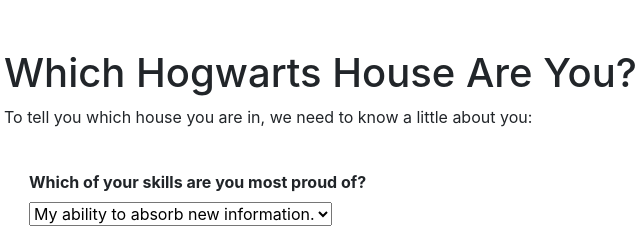
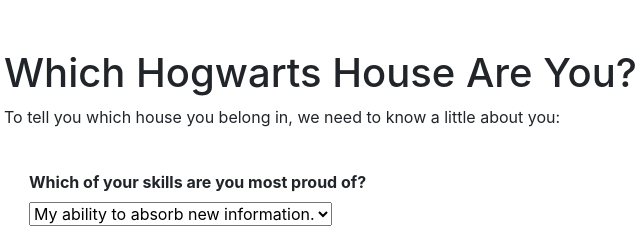
Before and after one commit to csakaguchi92/javascriptproject, a plain HTML site: page project.html in a window 1280 px wide. Shown: the top 240 px of the page, 81-721 px from the left. Drawn offline with Linux system fonts and the light colour scheme.

Commit message:
copy changed

```diff
--- a/project.html
+++ b/project.html
@@ -11,7 +11,7 @@
     <div class="container">
       <br />
       <h1>Which Hogwarts House Are You? </h1>
-        <p>To tell you which house you are in, we need to know a little about you:</p>
+        <p>To tell you which house you belong in, we need to know a little about you:</p>
 
         <form id="harrypotter">
 
```
